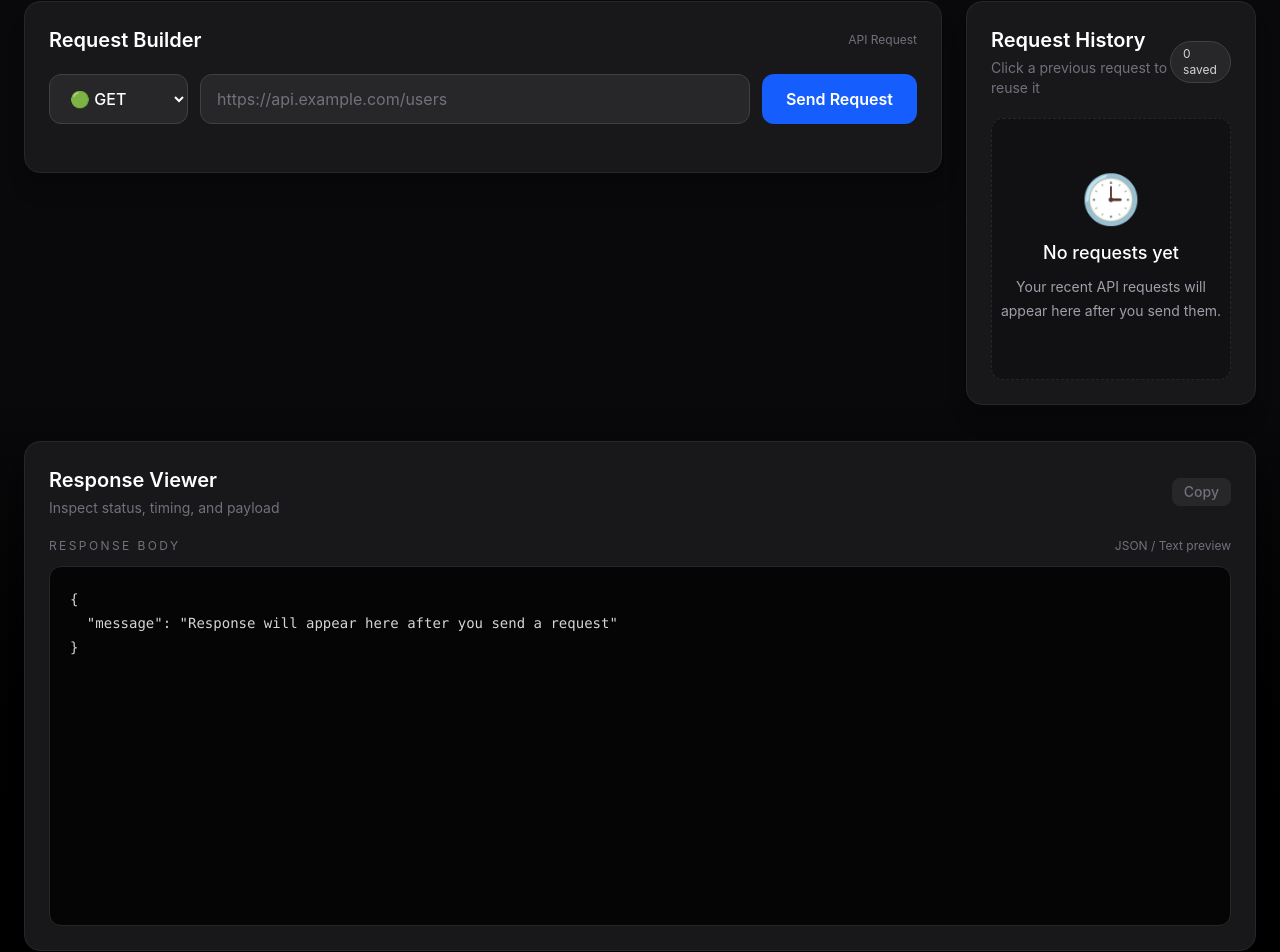
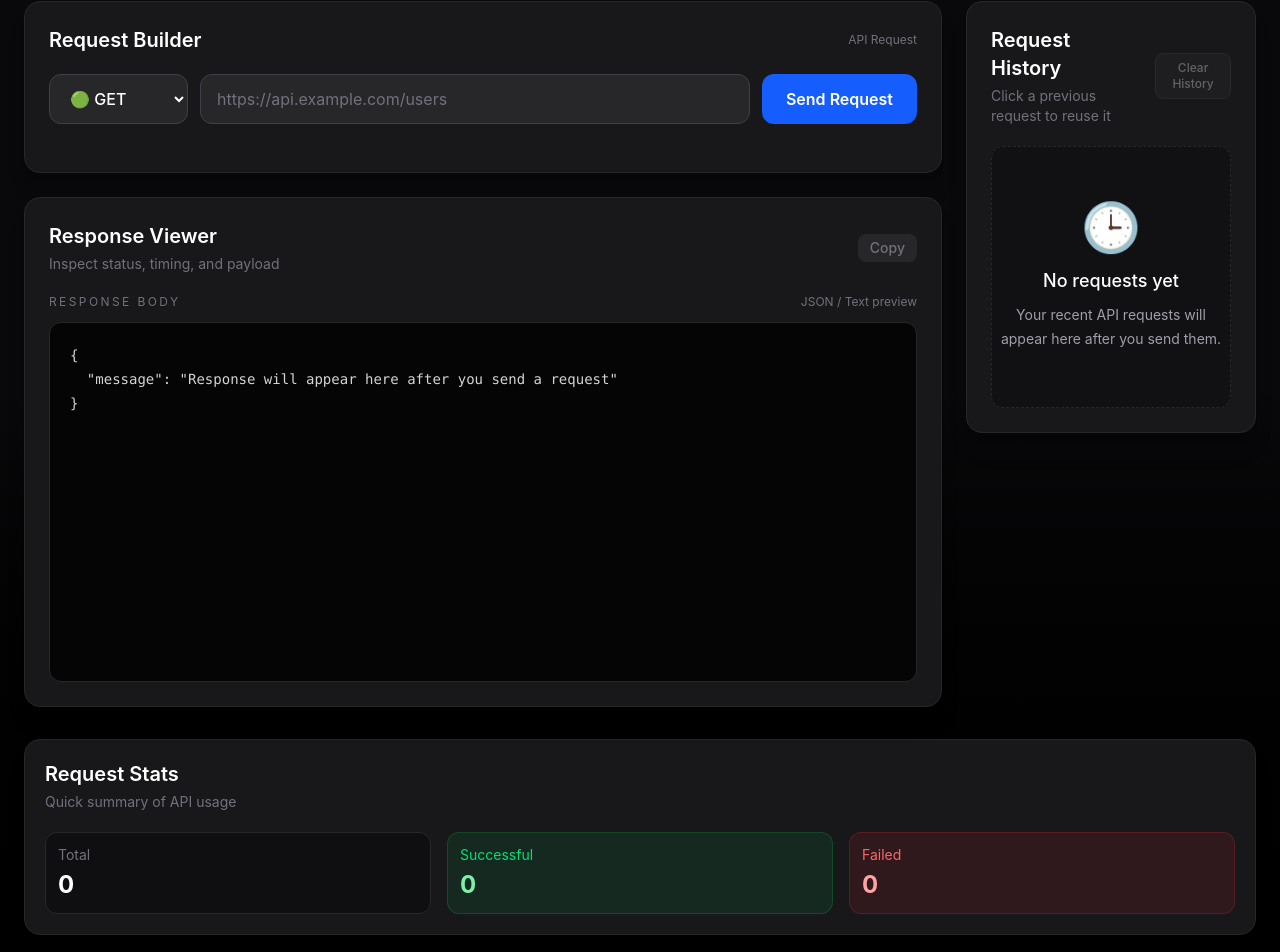
Before and after one commit to anweshasingh67/api-playground, a React (Vite) app: page / in a window 1280 px wide. Shown: the part 292-1244 px from the top of the page. Built offline with nearby package versions, Linux system fonts and the light colour scheme.

Commit message:
Final hackathon submission

```diff
--- a/package.json
+++ b/package.json
@@ -13,6 +13,7 @@
     "@tailwindcss/vite": "^4.3.0",
     "react": "^19.2.6",
     "react-dom": "^19.2.6",
+    "react-syntax-highlighter": "^16.1.1",
     "tailwindcss": "^4.3.0"
   },
   "devDependencies": {
--- a/src/App.jsx
+++ b/src/App.jsx
@@ -4,10 +4,12 @@ import RequestBuilder from "./components/RequestBuilder";
 import ResponseViewer from "./components/ResponseViewer";
 import HistoryPanel from "./components/HistoryPanel";
 import Footer from "./components/Footer";
+import StatsPanel from "./components/StatsPanel";
 
 function App() {
   const [method, setMethod] = useState("GET");
   const [url, setUrl] = useState("");
+  const [requestBody, setRequestBody] = useState("");
   const [response, setResponse] = useState(null);
   const [loading, setLoading] = useState(false);
   const [error, setError] = useState(null);
@@ -29,7 +31,22 @@ function App() {
 
     try {
       const startTime = Date.now();
-      const res = await fetch(url, { method });
+      const options = {
+  method,
+};
+
+if (
+  (method === "POST" || method === "PUT") &&
+  requestBody.trim()
+) {
+  options.headers = {
+    "Content-Type": "application/json",
+  };
+
+  options.body = requestBody;
+}
+
+const res = await fetch(url, options);
       const timeTaken = Date.now() - startTime;
       const text = await res.text();
 
@@ -51,17 +68,27 @@ function App() {
         data,
       });
 
-      const newEntry = { method, url };
+      const newEntry = {
+  method,
+  url,
+  status: res.status,
+  timeTaken,
+};
       setHistory((prevHistory) => {
         const updatedHistory = [newEntry, ...prevHistory];
         localStorage.setItem("api-history", JSON.stringify(updatedHistory));
         return updatedHistory;
       });
-    } catch (err) {
+    } catch {
       setError("Something went wrong. Check the URL and try again.");
     } finally {
       setLoading(false);
     }
+  };
+
+  const handleClearHistory = () => {
+    setHistory([]);
+    localStorage.removeItem("api-history");
   };
 
   return (
@@ -78,23 +105,13 @@ function App() {
           </div>
 
           <div className="hidden md:flex items-center gap-2">
-  <span className={`h-2.5 w-2.5 rounded-full ${
-    loading
-      ? "bg-yellow-400 shadow-[0_0_12px_rgba(250,204,21,0.7)]"
-      : error
-      ? "bg-red-500 shadow-[0_0_12px_rgba(239,68,68,0.7)]"
-      : response
-      ? "bg-green-500 shadow-[0_0_12px_rgba(34,197,94,0.7)]"
-      : "bg-green-500 shadow-[0_0_12px_rgba(34,197,94,0.7)]"
-  }`}></span>
-  <span className="text-sm text-zinc-400">
-    {loading ? "Sending..." : error ? "Error" : response ? "Done" : "Ready"}
-  </span>
-</div>
+            <span className="h-2.5 w-2.5 rounded-full bg-green-500 shadow-[0_0_12px_rgba(34,197,94,0.7)]" />
+            <span className="text-sm text-zinc-400">Ready</span>
+          </div>
         </div>
 
         <div className="grid xl:grid-cols-4 gap-6 items-start">
-          <div className="xl:col-span-3">
+          <div className="xl:col-span-3 space-y-6">
             <RequestBuilder
               method={method}
               setMethod={setMethod}
@@ -103,6 +120,8 @@ function App() {
               onSend={handleSend}
               loading={loading}
             />
+
+            <ResponseViewer response={response} error={error} />
           </div>
 
           <div className="xl:col-span-1">
@@ -110,13 +129,13 @@ function App() {
               history={history}
               setUrl={setUrl}
               setMethod={setMethod}
+              onClearHistory={handleClearHistory}
             />
           </div>
         </div>
-
-        <section className="pt-1">
-          <ResponseViewer response={response} error={error} />
-        </section>
+        <div className="mt-6">
+  <StatsPanel history={history} />
+</div>
       </main>
 
       <Footer />
--- a/src/components/HistoryPanel.jsx
+++ b/src/components/HistoryPanel.jsx
@@ -1,7 +1,7 @@
-function HistoryPanel({ history, setUrl, setMethod }) {
+function HistoryPanel({ history, setUrl, setMethod, onClearHistory }) {
   return (
     <div className="bg-zinc-900 border border-zinc-800 rounded-2xl p-6 shadow-xl h-full">
-      <div className="flex items-center justify-between mb-5">
+      <div className="flex items-center justify-between gap-3 mb-5">
         <div>
           <h2 className="text-xl font-semibold text-white">
             Request History
@@ -11,9 +11,13 @@ function HistoryPanel({ history, setUrl, setMethod }) {
           </p>
         </div>
 
-        <span className="px-3 py-1 rounded-full bg-zinc-800 text-xs text-zinc-300 border border-zinc-700">
-          {history.length} saved
-        </span>
+        <button
+          onClick={onClearHistory}
+          disabled={history.length === 0}
+          className="px-3 py-1.5 rounded-lg text-xs font-medium border border-zinc-700 bg-zinc-800 text-zinc-300 hover:bg-zinc-700 disabled:opacity-40 disabled:cursor-not-allowed transition-colors"
+        >
+          Clear History
+        </button>
       </div>
 
       {history.length === 0 ? (
@@ -27,7 +31,7 @@ function HistoryPanel({ history, setUrl, setMethod }) {
           </p>
         </div>
       ) : (
-        <div className="space-y-3 max-h-[450px] overflow-y-auto pr-1">
+        <div className="space-y-3 max-h-[620px] overflow-y-auto pr-2">
           {history.map((item, index) => (
             <button
               key={`${item.method}-${item.url}-${index}`}
--- a/src/components/RequestBuilder.jsx
+++ b/src/components/RequestBuilder.jsx
@@ -5,6 +5,8 @@ function RequestBuilder({
   setMethod,
   url,
   setUrl,
+  requestBody,
+  setRequestBody,
   onSend,
   loading,
 }) {
@@ -104,6 +106,27 @@ function RequestBuilder({
           >
             + Add Header
           </button>
+          <div className="border-t border-zinc-800 mt-6 pt-6">
+  <div className="flex items-center justify-between mb-3">
+    <h3 className="text-sm font-medium text-zinc-300">
+      Request Body (JSON)
+    </h3>
+    <span className="text-xs text-zinc-500">
+      Optional
+    </span>
+  </div>
+
+  <textarea
+    value={requestBody}
+    onChange={(e) => setRequestBody(e.target.value)}
+    placeholder={`{
+  "title": "Hardik",
+  "body": "Hackathon Test",
+  "userId": 1
+}`}
+    className="w-full h-44 bg-black border border-zinc-700 rounded-xl p-4 text-sm font-mono text-zinc-300 placeholder-zinc-500 focus:outline-none focus:ring-2 focus:ring-blue-500 resize-none"
+  />
+</div>
         </div>
       )}
     </div>
--- a/src/components/ResponseViewer.jsx
+++ b/src/components/ResponseViewer.jsx
@@ -1,5 +1,6 @@
 import { useState } from "react";
-
+import { Prism as SyntaxHighlighter } from "react-syntax-highlighter";
+import { vscDarkPlus } from "react-syntax-highlighter/dist/esm/styles/prism";
 function ResponseViewer({ response, error }) {
   const [copied, setCopied] = useState(false);
 
--- /dev/null
+++ b/src/components/StatsPanel.jsx
@@ -0,0 +1,45 @@
+function StatsPanel({ history }) {
+  const totalRequests = history.length;
+  const successfulRequests = history.filter(
+    (item) => item.status >= 200 && item.status < 300
+  ).length;
+  const failedRequests = history.filter(
+    (item) => item.status >= 400
+  ).length;
+
+  return (
+    <div className="bg-zinc-900 border border-zinc-800 rounded-2xl p-5 shadow-xl">
+      <div className="flex items-center justify-between mb-5">
+        <div>
+          <h2 className="text-xl font-semibold text-white">
+            Request Stats
+          </h2>
+          <p className="text-sm text-zinc-500 mt-1">
+            Quick summary of API usage
+          </p>
+        </div>
+      </div>
+
+      <div className="grid sm:grid-cols-3 gap-4">
+        <div className="rounded-xl border border-zinc-800 bg-zinc-950/60 p-3">
+          <p className="text-zinc-500 text-sm">Total</p>
+          <p className="text-2xl font-bold text-white mt-1">{totalRequests}</p>
+        </div>
+
+        <div className="rounded-xl border border-green-500/20 bg-green-500/10 p-3">
+          <p className="text-green-400 text-sm">Successful</p>
+          <p className="text-2xl font-bold text-green-300 mt-1">
+            {successfulRequests}
+          </p>
+        </div>
+
+        <div className="rounded-xl border border-red-500/20 bg-red-500/10 p-3">
+          <p className="text-red-400 text-sm">Failed</p>
+          <p className="text-2xl font-bold text-red-300 mt-1">{failedRequests}</p>
+        </div>
+      </div>
+    </div>
+  );
+}
+
+export default StatsPanel;
```
Also changed, not shown: 1 other file (tests, documents, lock files or other folders).
